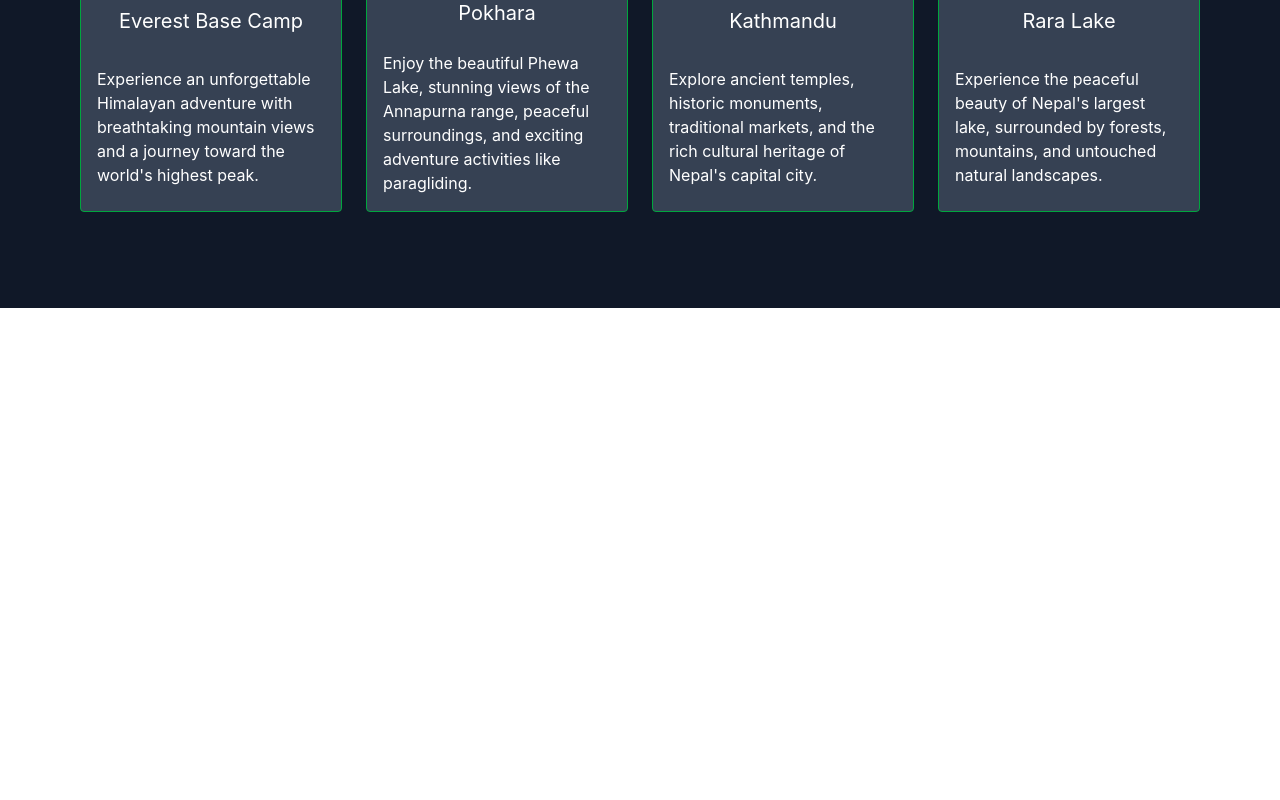
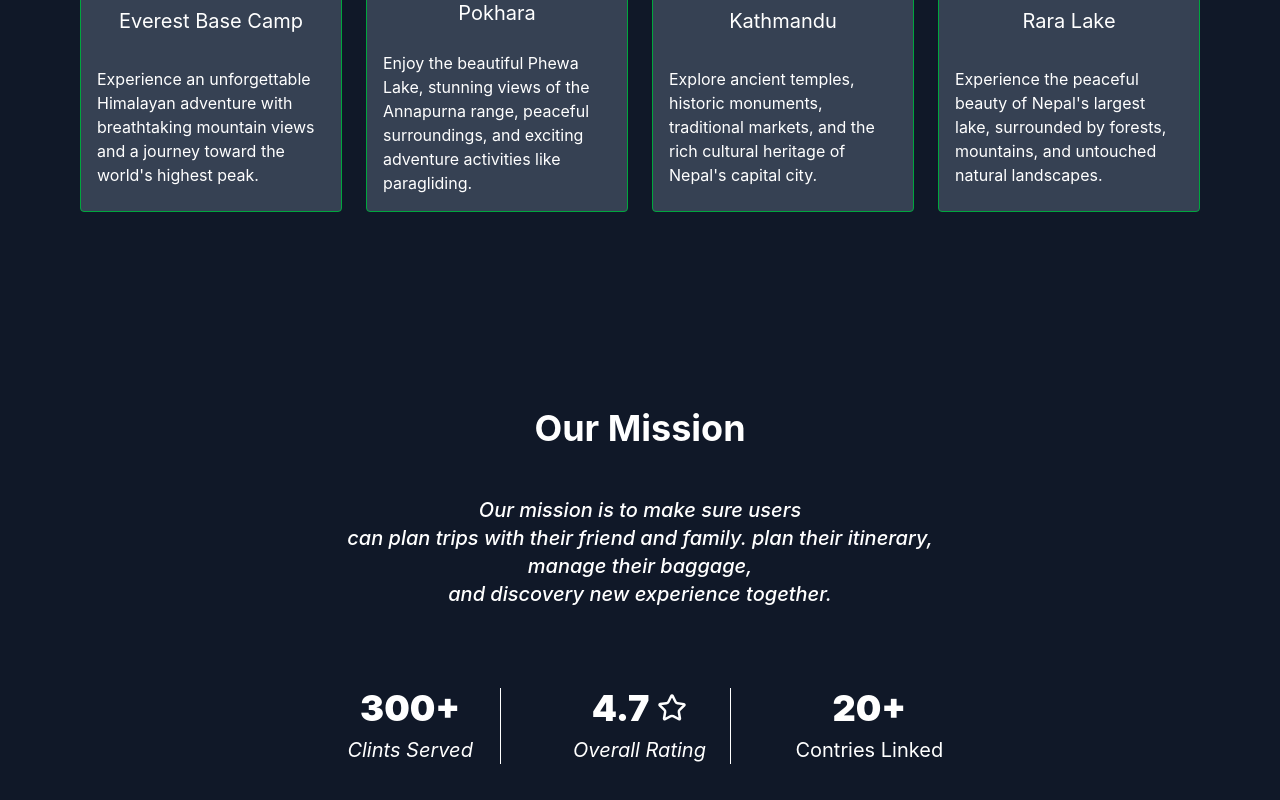
Before and after one commit to sipen442/Trip-Frontend, a React app: page / in a window 1280 px wide. Shown: the part 1807-2607 px from the top of the page. Before the commit the page ends 2115 px from the top, so only its background shows below. Built offline with nearby package versions, Linux system fonts and the light colour scheme; the HTML template or start-up script is replaced by a standard one.

Commit message:
OurMission

```diff
--- /dev/null
+++ b/src/components/landingComponents/OurMission.jsx
@@ -0,0 +1,29 @@
+import { Star } from 'lucide-react'
+import React from 'react'
+
+const OurMission = () => {
+  return (
+    <section className='px-80 py-25 bg-gray-900 text-white '>
+        <h2 className='text-4xl font-bold text-center mb-12'>Our Mission </h2>
+        <p className='text-xl italic text-center font-medium mb-20'>
+            Our mission is to make sure users <br />can plan trips with their friend and family. plan their itinerary, manage their baggage,<br />and discovery new experience together.
+            </p>
+    <div className='grid grid-cols-3  gap-12  '>
+        <div className='text-center border-r'>
+            <p className='text-4xl font-black'>300+</p>
+            <p className='text-xl mt-2 italic'>Clints Served</p>
+        </div>
+        <div className=' text-center border-r'>
+            <p className='text-4xl font-black flex justify-center items-center gap-2'>4.7 <Star size={30} /></p>
+            <p className='text-xl mt-2 italic'>Overall Rating</p>
+        </div>
+        <div className='text-center'>
+            <p className='text-4xl font-black'>20+</p>
+            <p className='text-xl mt-2'>Contries Linked</p>
+        </div>
+    </div>
+    </section>
+  )
+}
+
+export default OurMission
--- a/src/pages/Landing .jsx
+++ b/src/pages/Landing .jsx
@@ -3,6 +3,7 @@ import Navbar from '../components/common/Navbar'
 import Hero from '../components/landingComponents/Hero'
 import Feature from '../components/landingComponents/feature'
 import FamousTrips from '../components/landingComponents/FamousTrips'
+import OurMission from '../components/landingComponents/OurMission'
 
 const Landing  = () => {
   return (
@@ -11,6 +12,7 @@ const Landing  = () => {
       <Hero/>
       <Feature/>
       <FamousTrips/>
+      <OurMission/>
     </div>
   )
 }
```
Also changed, not shown: src/components/common/CustomButton.jsx (line endings or trailing spaces).
